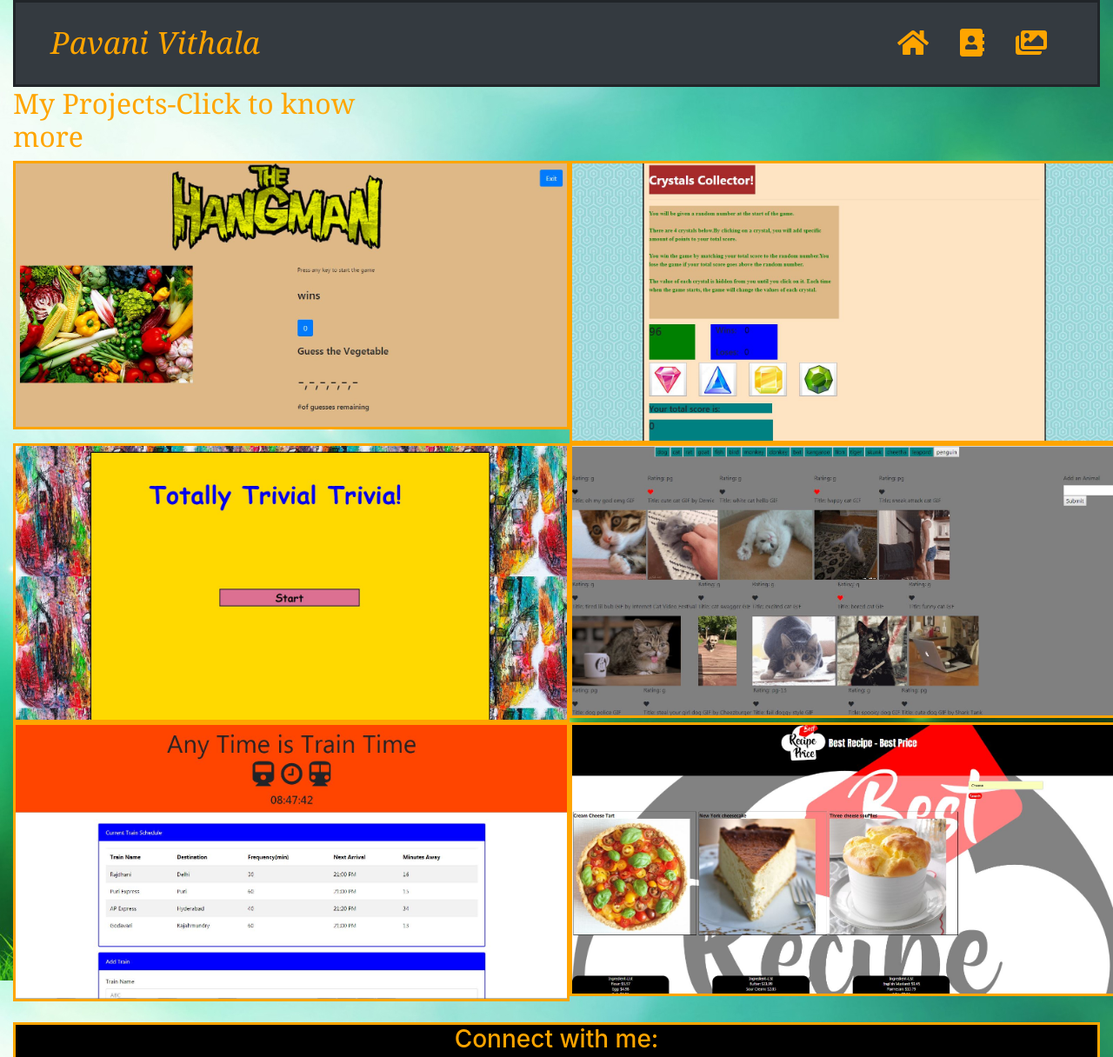
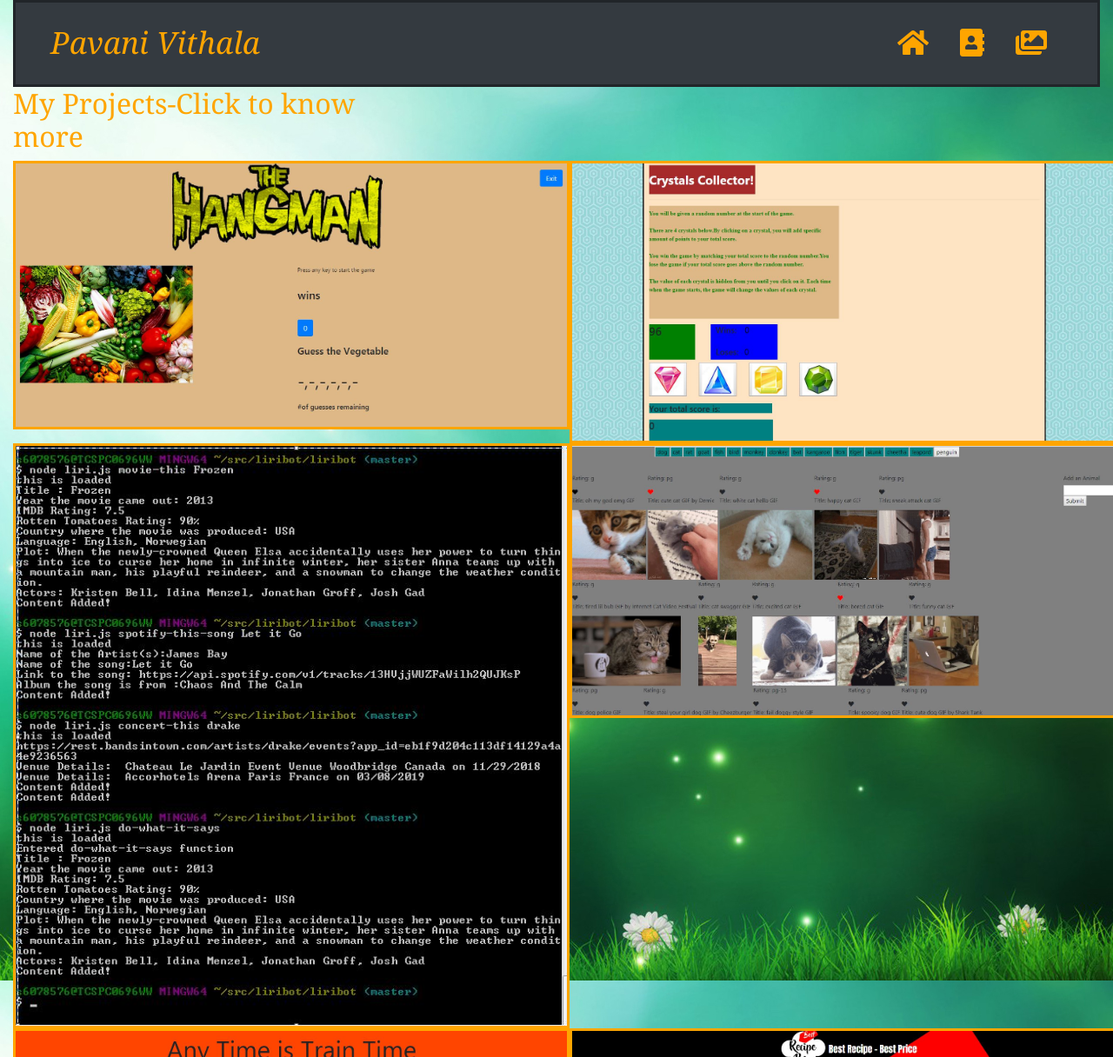
Before and after one commit to Pavani-Vithala/bootstrap-portfolio, a plain HTML site: page portfolio.html in a window 1280 px wide. Shown: the top 1216 px of the page at 87% size. Drawn offline with nearby package versions, Linux system fonts and the light colour scheme.

Commit message:
Added liribot image

```diff
--- a/portfolio.html
+++ b/portfolio.html
@@ -65,7 +65,7 @@
             </div>
             <div class="row">
                 <div class="col-md-6">
-                    <a href="../../triviagame/index.html"><img class="pics" src="assets/images/Trivia Game.jpg" alt="Trivia Game"></a>
+                    <a href="https://github.com/Pavani-Vithala/liribot"><img class="pics" src="assets/images/liribot.JPG" alt="liribot"></a>
 
                 </div>
                 <div class="col-md-6">
```
Also changed, not shown: assets/images/liribot.JPG (added), 3 other files.
